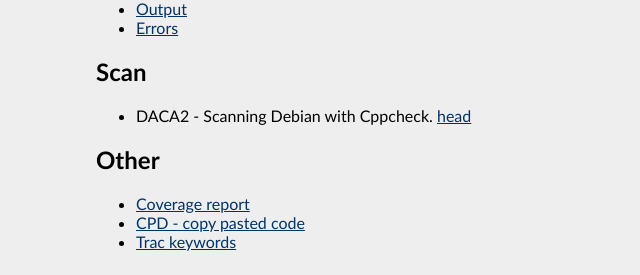
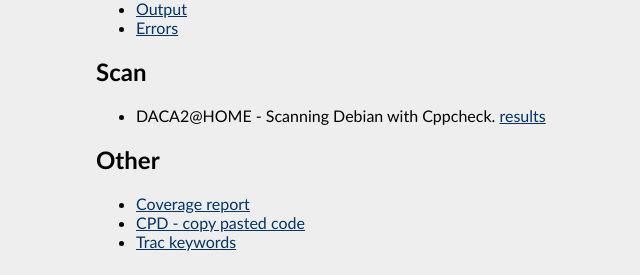
Before and after one commit to danmar/cppcheck-htdocs, a PHP site: page /devinfo/ in a window 1280 px wide. Shown: the part 727-1002 px from the top of the page, without its empty margins (144-784 px from the left). Run offline with PHP 8.4, Linux system fonts and the light colour scheme; data that the repository does not hold is empty; some libraries are stand-ins or nearby versions.

Commit message:
devinfo: add daca@home link

```diff
--- a/devinfo/index.php
+++ b/devinfo/index.php
@@ -98,7 +98,7 @@ the latest sources in a zip or tgz archive</a> from the github website.</p>
 </ul>
 <h2 id="scan">Scan</h2>
 <ul>
-  <li>DACA2 - Scanning Debian with Cppcheck. <a href="daca2-report/daca2.html">head</a></li>
+  <li>DACA2@HOME - Scanning Debian with Cppcheck. <a href="http://cppcheck.osuosl.org:8000">results</a></li>
 </ul>
 
 <h2 id="other">Other</h2>
```
